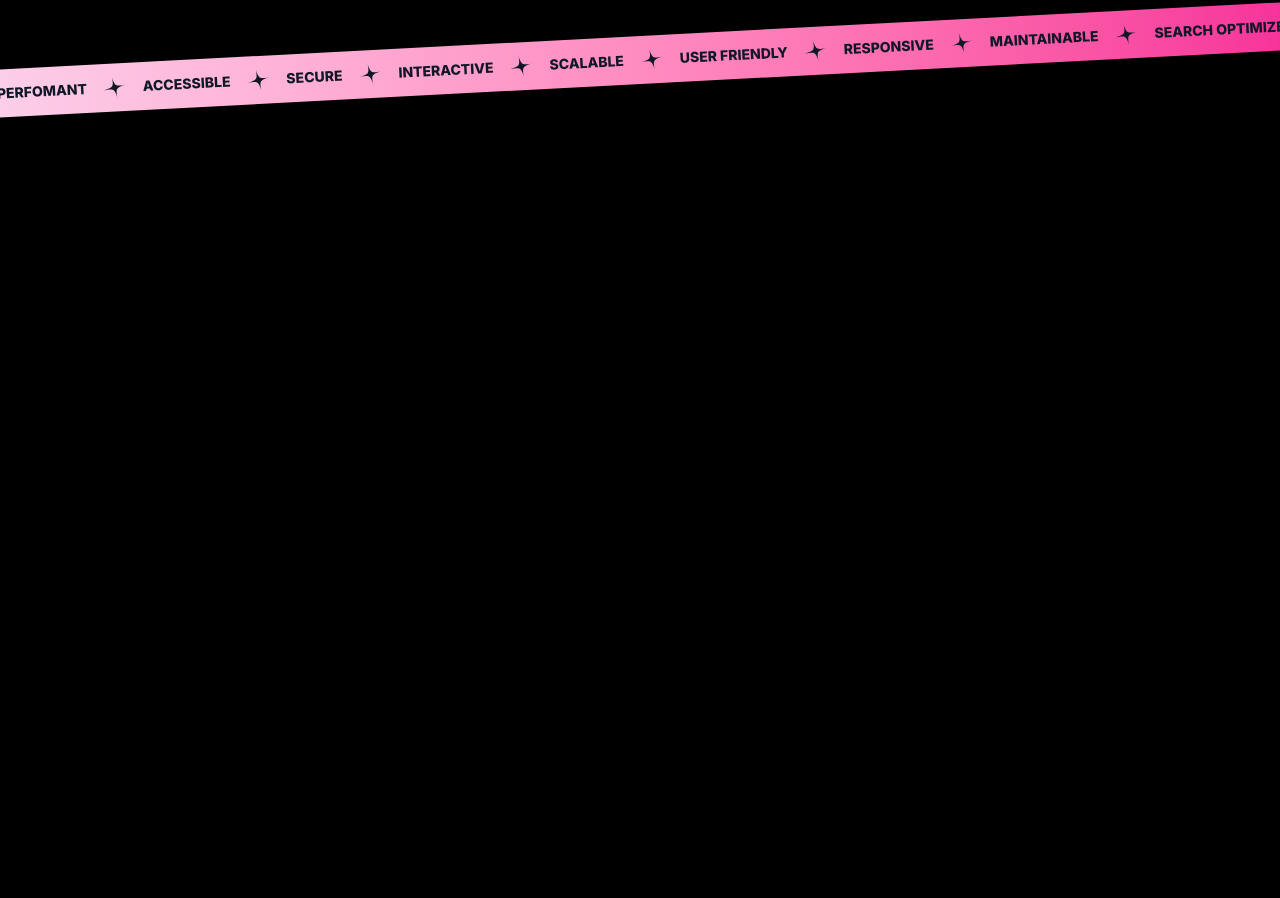
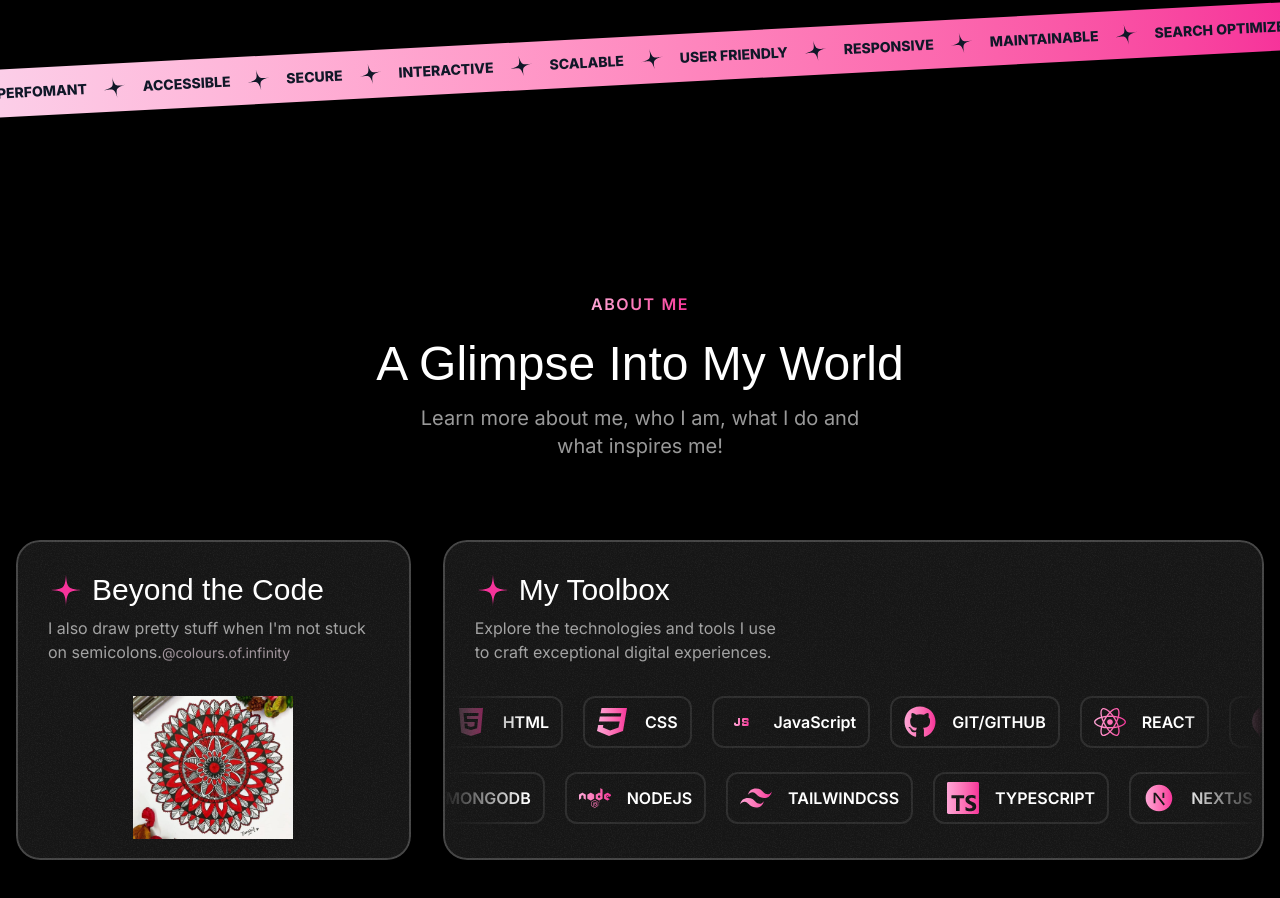
Before and after one commit to tanishijanweja/my_portfolio, a Next.js app: page / in a window 1280 px wide. Shown: the part 1604-2502 px from the top of the page. Before the commit the page ends 1784 px from the top, so only its background shows below. Built offline with nearby package versions, Linux system fonts and the light colour scheme; a web font is replaced by a local one.

Commit message:
about section

```diff
--- a/package.json
+++ b/package.json
@@ -19,6 +19,7 @@
     "next": "15.5.4",
     "react": "19.1.0",
     "react-dom": "19.1.0",
+    "react-icons": "^5.5.0",
     "tailwind-merge": "^2.6.0"
   },
   "devDependencies": {
--- a/src/app/page.tsx
+++ b/src/app/page.tsx
@@ -1,3 +1,4 @@
+import { AboutSection } from "@/sections/About";
 import { Header } from "@/sections/Header";
 import { HeroSection } from "@/sections/Hero";
 import { ProjectsSection } from "@/sections/Projects";
@@ -10,6 +11,7 @@ export default function Home() {
       <HeroSection />
       <ProjectsSection />
       <TapeSection />
+      <AboutSection />
     </div>
   );
 }
--- /dev/null
+++ b/src/components/Card.tsx
@@ -0,0 +1,25 @@
+import grainImage from "@/assets/images/grain.jpg";
+import { PropsWithChildren } from "react";
+import { twMerge } from "tailwind-merge";
+
+export const Card = ({
+  className,
+  children,
+}: PropsWithChildren<{ className?: string }>) => {
+  return (
+    <div
+      className={twMerge(
+        "bg-neutral-900 rounded-3xl relative z-0 overflow-hidden after:z-10 after:content-[''] after:absolute after:inset-0 after:outline-2 after:-outline-offset-2 after:rounded-3xl after:outline-white/20 after:pointer-events-none",
+        className
+      )}
+    >
+      <div
+        className="absolute inset-0 -z-10 opacity-5"
+        style={{
+          backgroundImage: `url(${grainImage.src})`,
+        }}
+      ></div>
+      {children}
+    </div>
+  );
+};
--- /dev/null
+++ b/src/components/CardHeader.tsx
@@ -0,0 +1,23 @@
+import StarIcon from "@/assets/icons/star.svg";
+import { ReactNode } from "react";
+import { twMerge } from "tailwind-merge";
+
+export const CardHeader = ({
+  title,
+  description,
+  className,
+}: {
+  title: string ;
+  description: string | ReactNode;
+  className?: string;
+}) => {
+  return (
+    <div className={twMerge("flex flex-col p-6 md:py-8 md:px-10 lg:px-8", className)}>
+      <div className="inline-flex items-center gap-2">
+        <StarIcon className="size-9 text-pink-500" />
+        <h3 className="font-serif text-3xl">{title}</h3>
+      </div>
+      <p className="text-sm lg:text-base max-w-xs text-white/60 mt-2">{description}</p>
+    </div>
+  );
+};
--- /dev/null
+++ b/src/components/SectionHeader.tsx
@@ -0,0 +1,25 @@
+export const SectionHeader = ({
+  title,
+  eyebrow,
+  description,
+}: {
+  title: string;
+  eyebrow: string;
+  description: string;
+}) => {
+  return (
+    <>
+      <div className="flex justify-center">
+        <p className="uppercase font-semibold tracking-widest bg-gradient-to-r from-pink-300 to-pink-500 text-center bg-clip-text text-transparent">
+          {eyebrow}
+        </p>
+      </div>
+      <h2 className="font-serif text-3xl md:text-5xl text-center mt-6">
+        {title}
+      </h2>
+      <p className="text-center md:text-lg lg:text-xl text-white/60 mt-4 max-w-md mx-auto">
+        {description}
+      </p>
+    </>
+  );
+};
--- /dev/null
+++ b/src/components/TechIcon.tsx
@@ -0,0 +1,14 @@
+export const TechIcon = ({ component }: { component: React.ElementType }) => {
+  const Component = component;
+  return (
+    <>
+      <Component className="size-8 fill-[url(#tech-icon-gradient)]" />
+      <svg className="size-0 absolute">
+        <linearGradient id="tech-icon-gradient">
+          <stop offset="0%" stopColor="oklch(82.3% 0.12 346.018)" />
+          <stop offset="100%" stopColor="oklch(65.6% 0.241 354.308)" />
+        </linearGradient>
+      </svg>
+    </>
+  );
+};
--- /dev/null
+++ b/src/components/ToolBoxItems.tsx
@@ -0,0 +1,41 @@
+import { twMerge } from "tailwind-merge";
+import { TechIcon } from "./TechIcon";
+
+export const ToolboxItems = ({
+  items,
+  className,
+  itemsWrapperClassName,
+}: {
+  items: {
+    title: string;
+    iconType: React.ElementType;
+  }[];
+  className?: string;
+  itemsWrapperClassName?: string;
+}) => {
+  return (
+    <div
+      className={twMerge(
+        "flex [mask-image:linear-gradient(to_right,transparent,black_10%,black_90%,transparent)]",
+        className
+      )}
+    >
+      <div
+        className={twMerge(
+          "flex flex-none py-0.5 gap-6 pr-6",
+          itemsWrapperClassName
+        )}
+      >
+        {items.map((item) => (
+          <div
+            key={item.title}
+            className="inline-flex items-center gap-4 py-2 px-3 outline-2 outline-white/10 rounded-lg "
+          >
+            <TechIcon component={item.iconType} />
+            <span className="font-semibold">{item.title}</span>
+          </div>
+        ))}
+      </div>
+    </div>
+  );
+};
--- a/src/sections/About.tsx
+++ b/src/sections/About.tsx
@@ -1,3 +1,105 @@
+import { SectionHeader } from "@/components/SectionHeader";
+import { Card } from "@/components/Card";
+import Image from "next/image";
+import { MdJavascript } from "react-icons/md";
+import { FaCss3, FaGithub, FaHtml5, FaNode, FaReact } from "react-icons/fa";
+import { DiMongodb } from "react-icons/di";
+import { RiNextjsFill, RiTailwindCssFill } from "react-icons/ri";
+import { SiTypescript } from "react-icons/si";
+import { CardHeader } from "@/components/CardHeader";
+import { ToolboxItems } from "@/components/ToolBoxItems";
+import mandala from "@/assets/images/mandala.jpeg";
+import Link from "next/link";
+
+const toolboxItems = [
+  {
+    title: "HTML",
+    iconType: FaHtml5,
+  },
+  {
+    title: "CSS",
+    iconType: FaCss3,
+  },
+  {
+    title: "JavaScript",
+    iconType: MdJavascript,
+  },
+  {
+    title: "GIT/GITHUB",
+    iconType: FaGithub,
+  },
+  {
+    title: "REACT",
+    iconType: FaReact,
+  },
+  {
+    title: "MONGODB",
+    iconType: DiMongodb,
+  },
+  {
+    title: "NODEJS",
+    iconType: FaNode,
+  },
+  {
+    title: "TAILWINDCSS",
+    iconType: RiTailwindCssFill,
+  },
+  {
+    title: "TYPESCRIPT",
+    iconType: SiTypescript,
+  },
+  {
+    title: "NEXTJS",
+    iconType: RiNextjsFill,
+  },
+];
+
 export const AboutSection = () => {
-  return <div>About Section</div>;
+  return (
+    <div className="py-20 lg:py-28">
+      <div className="container">
+        <SectionHeader
+          eyebrow="About Me"
+          title="A Glimpse Into My World"
+          description="Learn more about me, who I am, what I do and what inspires me!"
+        />
+        <div className="mt-20 flex flex-col gap-8">
+          <div className="grid grid-cols-1 gap-8 md:grid-cols-5 lg:grid-cols-3">
+            <Card className="h-[320px] md:col-span-2 lg:col-span-1">
+              <CardHeader
+                title="Beyond the Code"
+                description={
+                  <>
+                    I also draw pretty stuff when I'm not stuck on semicolons.
+                    <Link
+                      href="https://www.instagram.com/colours.of.infinity/"
+                      className="text-pink-100/60 hover:text-pink-500 text-sm inline-block"
+                    >
+                      @colours.of.infinity
+                    </Link>
+                  </>
+                }
+              />
+
+              <div className="w-40 mx-auto mt-2 md:mt-0">
+                <Image src={mandala} alt="Mandala Image" />
+              </div>
+            </Card>
+            <Card className="h-[320px] md:col-span-3 lg:col-span-2">
+              <CardHeader
+                title="My Toolbox"
+                description="Explore the technologies and tools I use to craft exceptional digital experiences."
+              />
+              <ToolboxItems items={toolboxItems} className="" />
+              <ToolboxItems
+                items={toolboxItems}
+                className="mt-6"
+                itemsWrapperClassName="-translate-x-1/2"
+              />
+            </Card>
+          </div>
+        </div>
+      </div>
+    </div>
+  );
 };
--- a/src/sections/Testimonals.tsx
+++ /dev/null
@@ -1,42 +0,0 @@
-import memojiAvatar1 from "@/assets/images/memoji-avatar-1.png";
-import memojiAvatar2 from "@/assets/images/memoji-avatar-2.png";
-import memojiAvatar3 from "@/assets/images/memoji-avatar-3.png";
-import memojiAvatar4 from "@/assets/images/memoji-avatar-4.png";
-import memojiAvatar5 from "@/assets/images/memoji-avatar-5.png";
-
-const testimonials = [
-  {
-    name: "Alex Turner",
-    position: "Marketing Manager @ TechStartups",
-    text: "Alex was instrumental in transforming our website into a powerful marketing tool. His attention to detail and ability to understand our brand is exceptional. We're thrilled with the results!",
-    avatar: memojiAvatar1,
-  },
-  {
-    name: "Olivia Green",
-    position: "Head of Design @ GreenLeaf",
-    text: "Working with Alex was a pleasure. His expertise in frontend development brought our designs to life in a way we never imagined. The website has exceeded our expectations.",
-    avatar: memojiAvatar2,
-  },
-  {
-    name: "Daniel White",
-    position: "CEO @ InnovateCo",
-    text: "Alex's ability to create seamless user experiences is unmatched. Our website has seen a significant increase in conversions since launching the new design. We couldn't be happier.",
-    avatar: memojiAvatar3,
-  },
-  {
-    name: "Emily Carter",
-    position: "Product Manager @ GlobalTech",
-    text: "Alex is a true frontend wizard. He took our complex product and transformed it into an intuitive and engaging user interface. We're already seeing positive feedback from our customers.",
-    avatar: memojiAvatar4,
-  },
-  {
-    name: "Michael Brown",
-    position: "Director of IT @ MegaCorp",
-    text: "Alex's work on our website has been nothing short of exceptional. He's a talented developer who is also a great communicator. We highly recommend him.",
-    avatar: memojiAvatar5,
-  },
-];
-
-export const TestimonialsSection = () => {
-  return <div>Testimonials Section</div>;
-};
```
Also changed, not shown: src/sections/Projects.tsx (+12 -22 lines), src/assets/images/mandala.jpeg (added), 1 other file (tests, documents, lock files or other folders).
